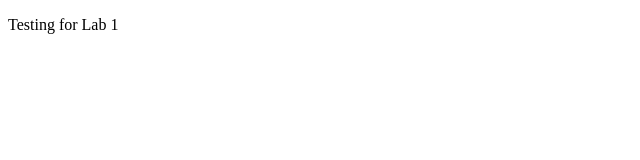
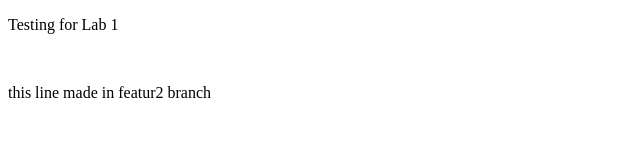
Before and after one commit to Tanishk1604/Tanishk_Vaze, a plain HTML site: page index.html in a window 1280 px wide. Shown: the whole page, without its empty margins (0-640 px from the left). Drawn offline with Linux system fonts and the light colour scheme.

Commit message:
change made in feature2 branch

```diff
--- a/index.html
+++ b/index.html
@@ -7,5 +7,7 @@
   </head>
   <body>
     <p>Testing for Lab 1</p>
+    <br>
+    <p> this line made in featur2 branch</p>
   </body>
 </html>
```
